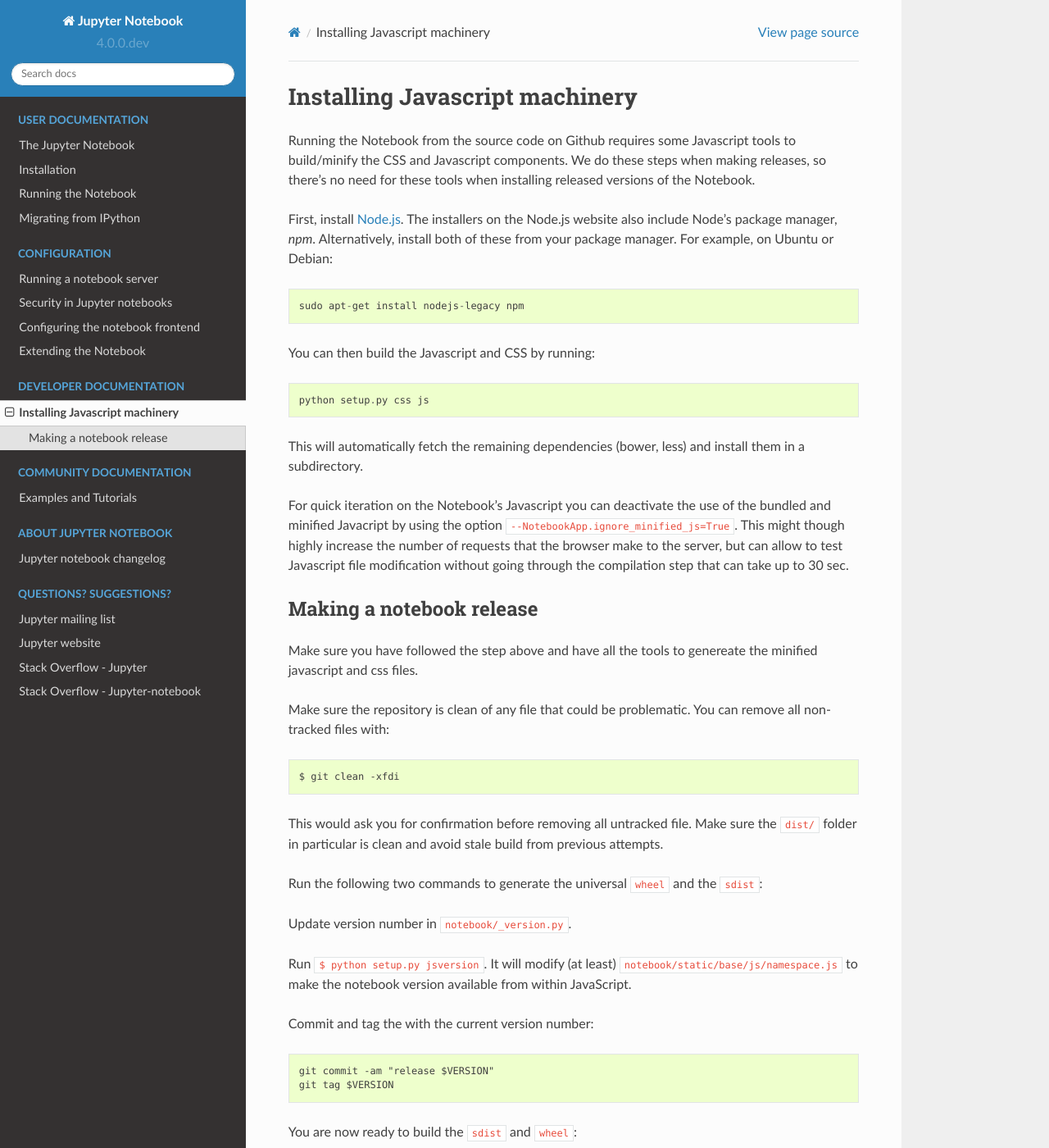
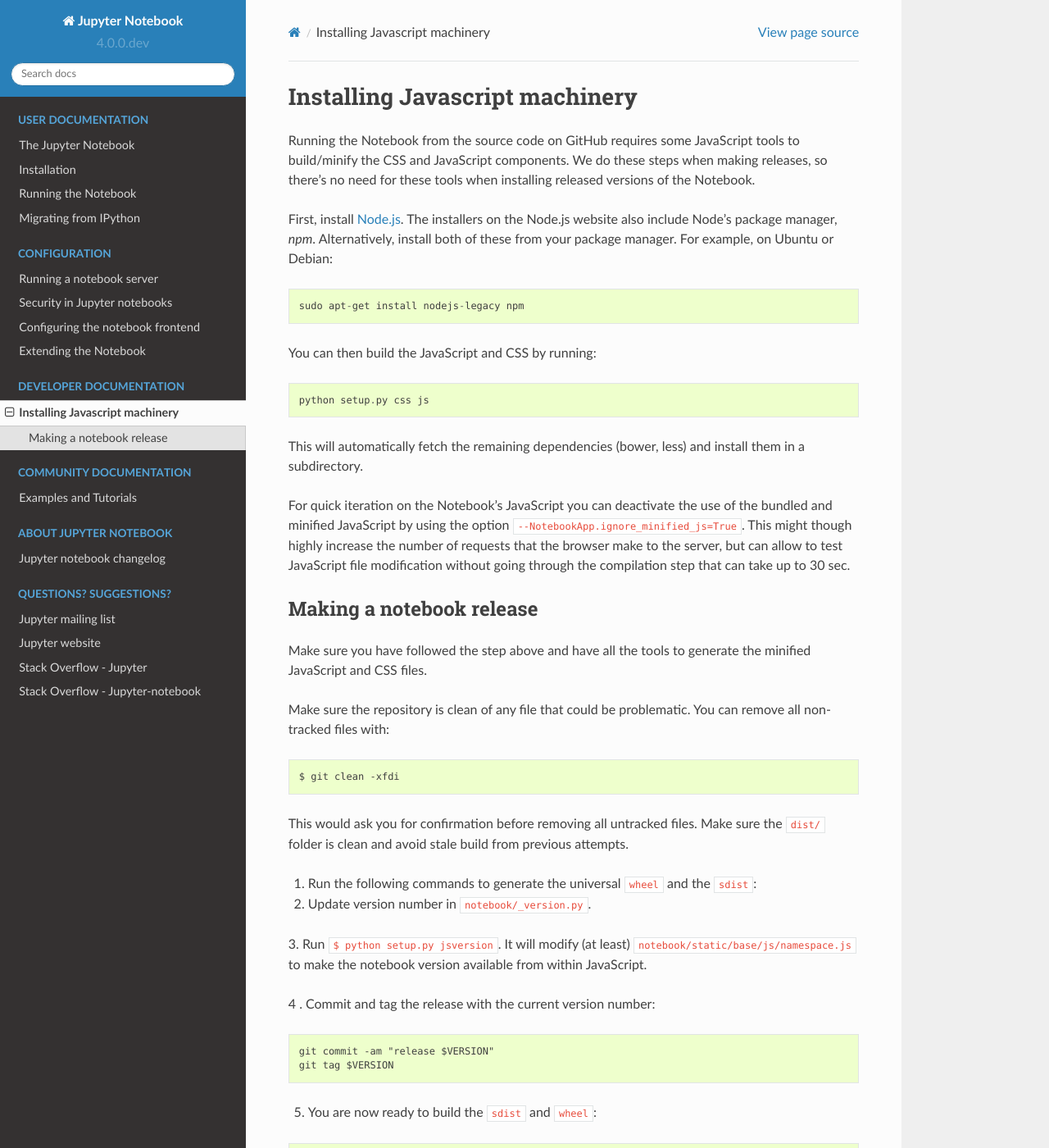
Before and after one commit to jupyter/nbclassic, a Sphinx documentation site: the page built from docs/source/development_js.rst, in a window 1280 px wide and 1400 px high. Shown: the whole window at 82% size. Built offline with Sphinx 7.4.7 and the Read the Docs theme 2.0.0, drawn with Linux system fonts in a browser that asks for light colours; pages that are not in the unit, such as notebooks, are missing from menus; some of the changed text lies outside the part shown.

Commit message:
Fix various comment and spelling

```diff
--- a/docs/source/development_js.rst
+++ b/docs/source/development_js.rst
@@ -3,8 +3,8 @@
 Installing Javascript machinery
 ===============================
 
-Running the Notebook from the source code on Github requires some Javascript
-tools to build/minify the CSS and Javascript components. We do these steps when
+Running the Notebook from the source code on GitHub requires some JavaScript
+tools to build/minify the CSS and JavaScript components. We do these steps when
 making releases, so there's no need for these tools when installing released
 versions of the Notebook.
 
@@ -14,26 +14,26 @@
 
     sudo apt-get install nodejs-legacy npm
 
-You can then build the Javascript and CSS by running::
+You can then build the JavaScript and CSS by running::
 
     python setup.py css js
 
 This will automatically fetch the remaining dependencies (bower, less) and
 install them in a subdirectory.
 
-For quick iteration on the Notebook's Javascript you can deactivate the use of
-the bundled and minified Javacript by using the option
+For quick iteration on the Notebook's JavaScript you can deactivate the use of
+the bundled and minified JavaScript by using the option
 ``--NotebookApp.ignore_minified_js=True``.  This might though highly increase the
 number of requests that the browser make to the server, but can allow to test
-Javascript file modification without going through the compilation step that
+JavaScript file modification without going through the compilation step that
 can take up to 30 sec.
 
 
 Making a notebook release
 -------------------------
 
-Make sure you have followed the step above and have all the tools to genereate
-the minified javascript and css files.
+Make sure you have followed the step above and have all the tools to generate
+the minified JavaScript and CSS files.
 
 Make sure the repository is clean of any file that could be problematic.
 You can remove all non-tracked files with:
@@ -42,19 +42,19 @@
 
     $ git clean -xfdi
 
-This would ask you for confirmation before removing all untracked file. Make
-sure the ``dist/`` folder in particular is clean and avoid stale build from
+This would ask you for confirmation before removing all untracked files. Make
+sure the ``dist/`` folder is clean and avoid stale build from
 previous attempts.
 
-Run the following two commands to generate the universal ``wheel`` and the ``sdist``:
+1. Run the following commands to generate the universal ``wheel`` and the ``sdist``:
 
-Update version number in ``notebook/_version.py``.
+2. Update version number in ``notebook/_version.py``.
 
-Run ``$ python setup.py jsversion``. It will modify (at least)
+3. Run ``$ python setup.py jsversion``. It will modify (at least)
 ``notebook/static/base/js/namespace.js`` to make the notebook version available
 from within JavaScript.
 
-Commit and tag the with the current version number:
+4 . Commit and tag the release with the current version number:
 
 .. code::
 
```
Also changed, not shown: other parts of docs/source/development_js.rst (+3 -3 lines).
